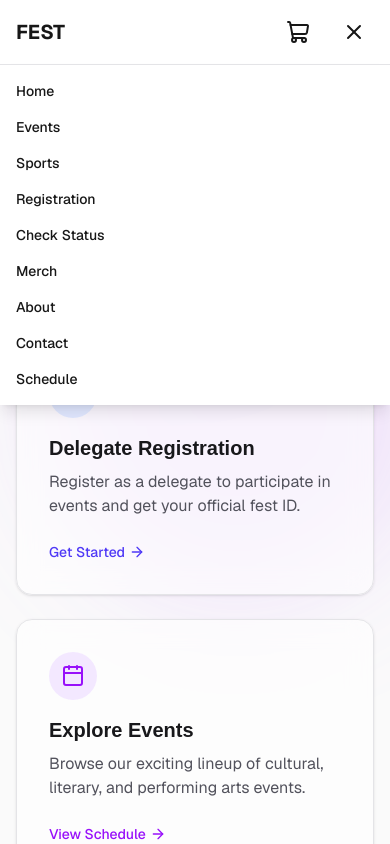
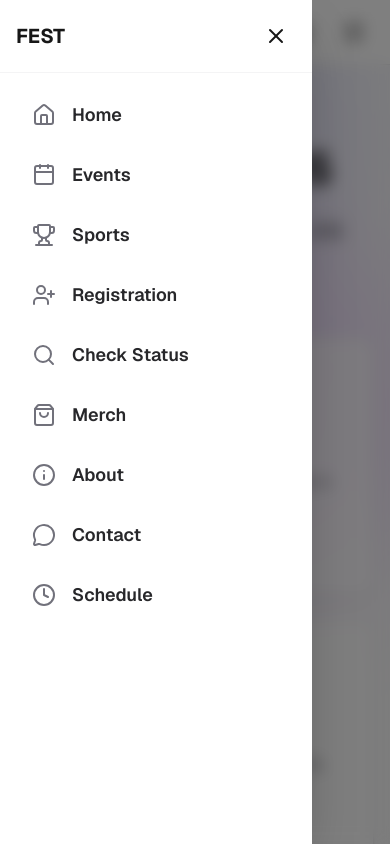
Before and after one commit to perplexingpasta/tatvam2026, a Next.js app: page / in a window 390 px wide. Both pictures are taken after a click on the button 354 px from the left and 32 px from the top of the page. Shown: the top 844 px of the page. Built offline with nearby package versions, Linux system fonts and the light colour scheme; a web font is replaced by a local one.

Commit message:
updated hamburger menu to appear on left, have icons and slide in

```diff
--- a/components/Header.tsx
+++ b/components/Header.tsx
@@ -6,7 +6,10 @@ import { usePathname } from "next/navigation";
 import { useCart } from "./CartProvider";
 import { useSportsCart } from "./SportsCartProvider";
 import { useMerchCart } from "./MerchCartProvider";
-import { Menu, X, ShoppingCart, Music, Trophy, Shirt } from "lucide-react";
+import {
+  Menu, X, ShoppingCart, Music, Trophy, Shirt,
+  Home, Calendar, UserPlus, Search, ShoppingBag, Info, MessageCircle, Clock
+} from "lucide-react";
 
 export function Header() {
   const { cart } = useCart();
@@ -52,20 +55,21 @@ export function Header() {
   }, [isCartOpen]);
 
   const navLinks = [
-    { label: "Home", path: "/" },
-    { label: "Events", path: "/events" },
-    { label: "Sports", path: "/sports" },
-    { label: "Registration", path: "/registration" },
-    { label: "Check Status", path: "/registration-status" },
-    { label: "Merch", path: "/merch" },
-    { label: "About", path: "/about" },
-    { label: "Contact", path: "/contact" },
-    { label: "Schedule", path: "/schedule" },
+    { label: "Home", path: "/", icon: Home },
+    { label: "Events", path: "/events", icon: Calendar },
+    { label: "Sports", path: "/sports", icon: Trophy },
+    { label: "Registration", path: "/registration", icon: UserPlus },
+    { label: "Check Status", path: "/registration-status", icon: Search },
+    { label: "Merch", path: "/merch", icon: ShoppingBag },
+    { label: "About", path: "/about", icon: Info },
+    { label: "Contact", path: "/contact", icon: MessageCircle },
+    { label: "Schedule", path: "/schedule", icon: Clock },
   ];
 
   return (
-    <header className="sticky top-0 z-50 w-full border-b bg-background/95 backdrop-blur supports-[backdrop-filter]:bg-background/60 border-zinc-200">
-      <div className="container mx-auto px-4 h-16 flex items-center justify-between">
+    <>
+      <header className="sticky top-0 z-50 w-full border-b bg-background/95 backdrop-blur supports-[backdrop-filter]:bg-background/60 border-zinc-200">
+        <div className="container mx-auto px-4 h-16 flex items-center justify-between">
         <div className="flex gap-6 items-center">
           <Link href="/" className="font-bold text-xl">
             {process.env.NEXT_PUBLIC_FEST_NAME || "FEST"}
@@ -198,30 +202,56 @@ export function Header() {
 
           <button
             className="md:hidden p-2 rounded-md hover:bg-zinc-100 transition-colors"
-            onClick={() => setIsMobileMenuOpen(!isMobileMenuOpen)}
-            aria-label="Toggle mobile menu"
+            onClick={() => setIsMobileMenuOpen(true)}
+            aria-label="Open mobile menu"
           >
-            {isMobileMenuOpen ? <X size={24} /> : <Menu size={24} />}
+            <Menu size={24} />
           </button>
         </div>
       </div>
+      </header>
+
+      {/* Mobile Menu Overlay */}
+      <div
+        className={`md:hidden fixed inset-0 z-[100] bg-black/50 backdrop-blur-sm transition-opacity duration-300 ${
+          isMobileMenuOpen ? "opacity-100" : "opacity-0 pointer-events-none"
+        }`}
+        onClick={() => setIsMobileMenuOpen(false)}
+      />
 
       {/* Mobile Menu Panel */}
-      {isMobileMenuOpen && (
-        <div className="md:hidden border-t border-zinc-200 bg-background absolute w-full shadow-lg">
-          <nav className="flex flex-col p-4 space-y-4">
-            {navLinks.map((link) => (
+      <div
+        className={`md:hidden fixed inset-y-0 left-0 z-[110] w-4/5 max-w-sm bg-white shadow-2xl flex flex-col transition-transform duration-300 ease-in-out ${
+          isMobileMenuOpen ? "translate-x-0" : "-translate-x-full"
+        }`}
+      >
+        <div className="flex items-center justify-between p-4 border-b border-zinc-100">
+          <span className="font-bold text-xl">{process.env.NEXT_PUBLIC_FEST_NAME || "FEST"}</span>
+          <button
+            onClick={() => setIsMobileMenuOpen(false)}
+            className="p-2 rounded-md hover:bg-zinc-100 transition-colors"
+            aria-label="Close mobile menu"
+          >
+            <X size={24} />
+          </button>
+        </div>
+        <nav className="flex flex-col p-4 space-y-2 overflow-y-auto">
+          {navLinks.map((link) => {
+            const Icon = link.icon;
+            return (
               <Link
                 key={link.path}
                 href={link.path}
-                className="text-sm font-medium hover:underline underline-offset-4"
+                className="flex items-center gap-4 px-4 py-3 rounded-lg hover:bg-zinc-100 text-lg font-semibold text-zinc-800 transition-colors"
+                onClick={() => setIsMobileMenuOpen(false)}
               >
+                <Icon size={24} className="text-zinc-500" />
                 {link.label}
               </Link>
-            ))}
-          </nav>
-        </div>
-      )}
-    </header>
+            );
+          })}
+        </nav>
+      </div>
+    </>
   );
 }
```
